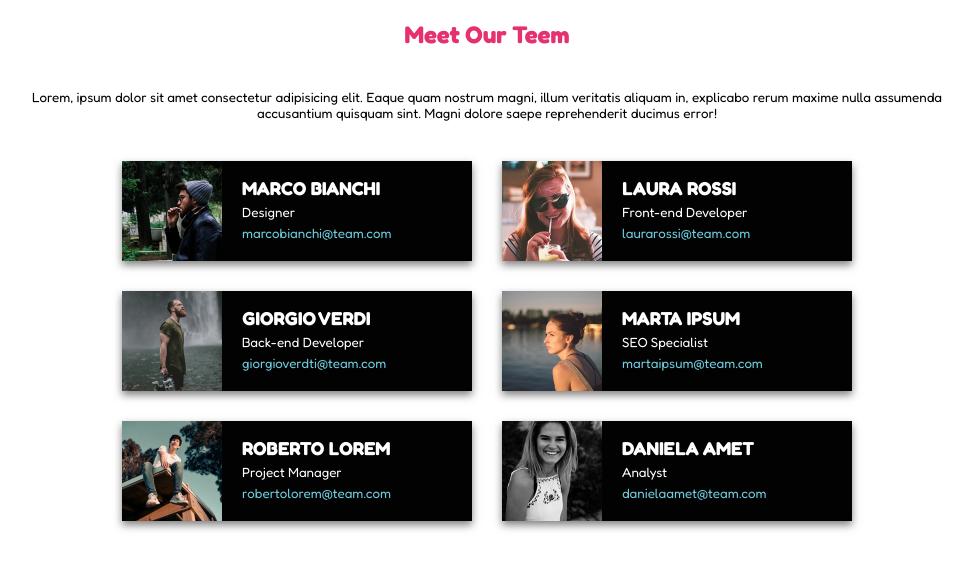
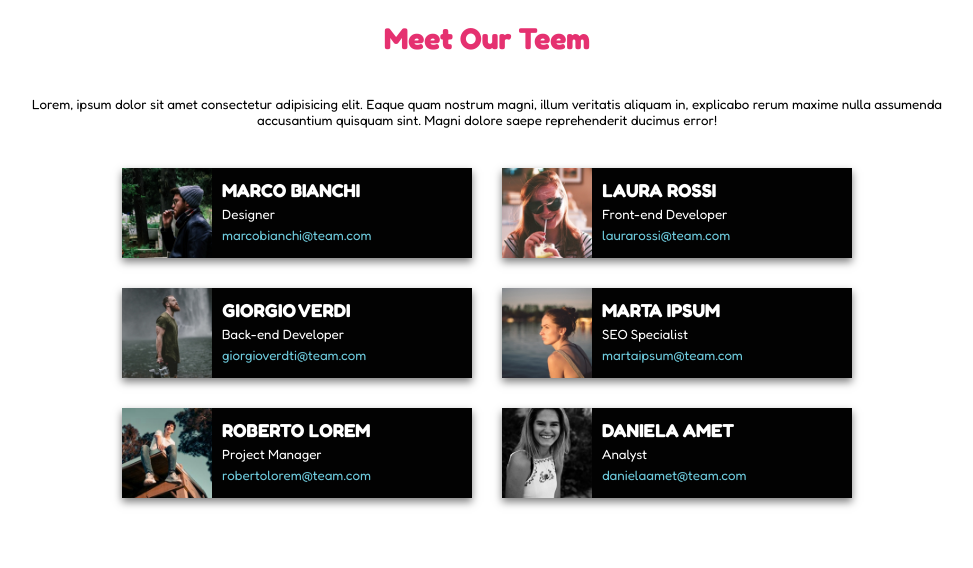
Before and after one commit to andreafulc/html-css-flex-cards, a plain HTML site: page index.html in a window 1280 px wide. Shown: the whole page, without its empty margins (153-1126 px from the left). Drawn offline with Linux system fonts and the light colour scheme.

Commit message:
fix: h2 and imgs dimension

```diff
--- a/css/style.css
+++ b/css/style.css
@@ -11,6 +11,7 @@
 h2{
    text-align: center;
    color: #e53170;
+   font-size: 30px;
    padding: 20px;
 }
 
@@ -69,12 +70,12 @@ body {
 }
 
 .user-avatar {
-  width: 100px;
+  width: 90px;
   margin: 0;
 }
 
 .user {
-  padding: 10px 20px;
+  padding: 0px 10px;
 }
 
 .mail {
```
